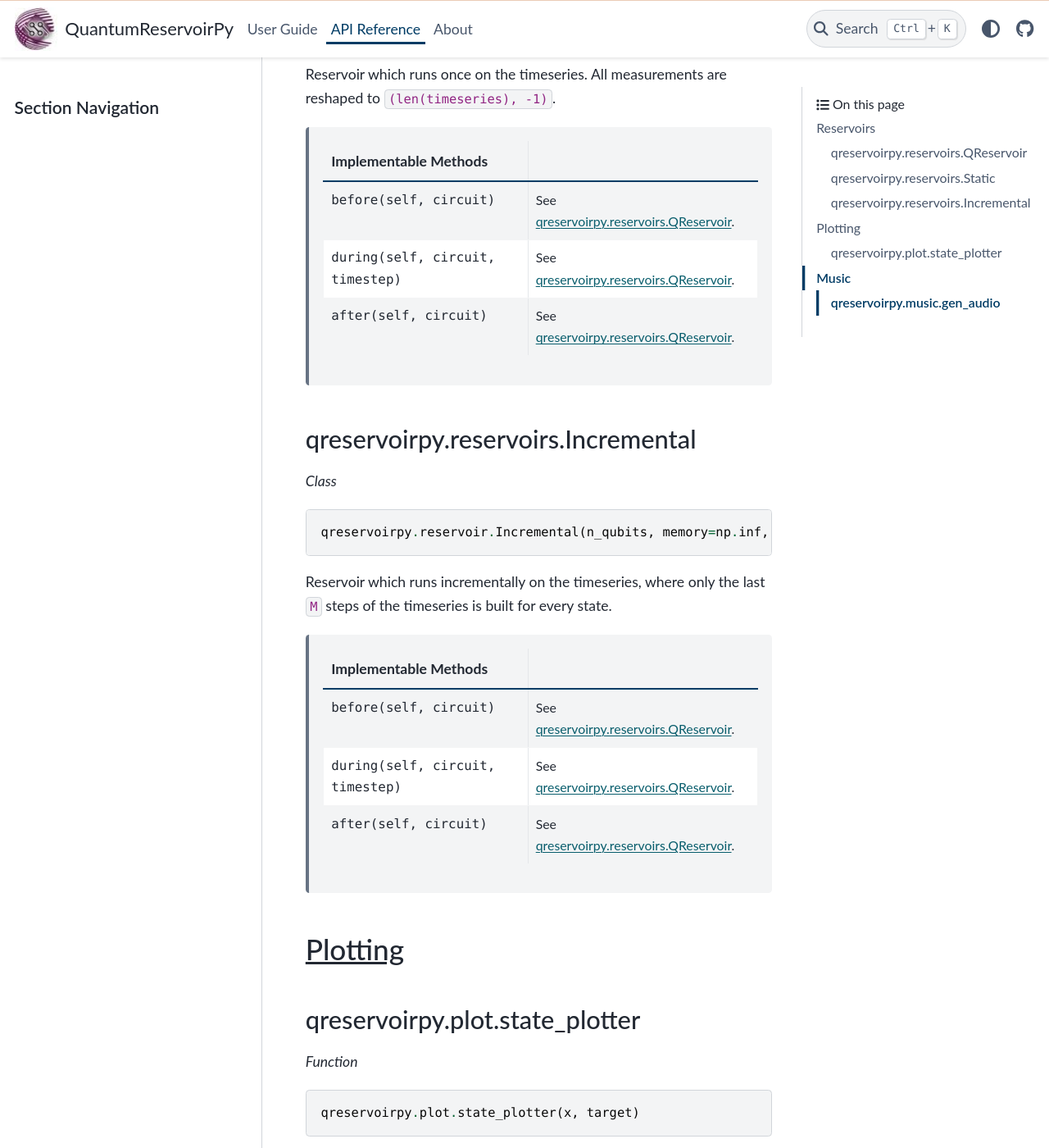
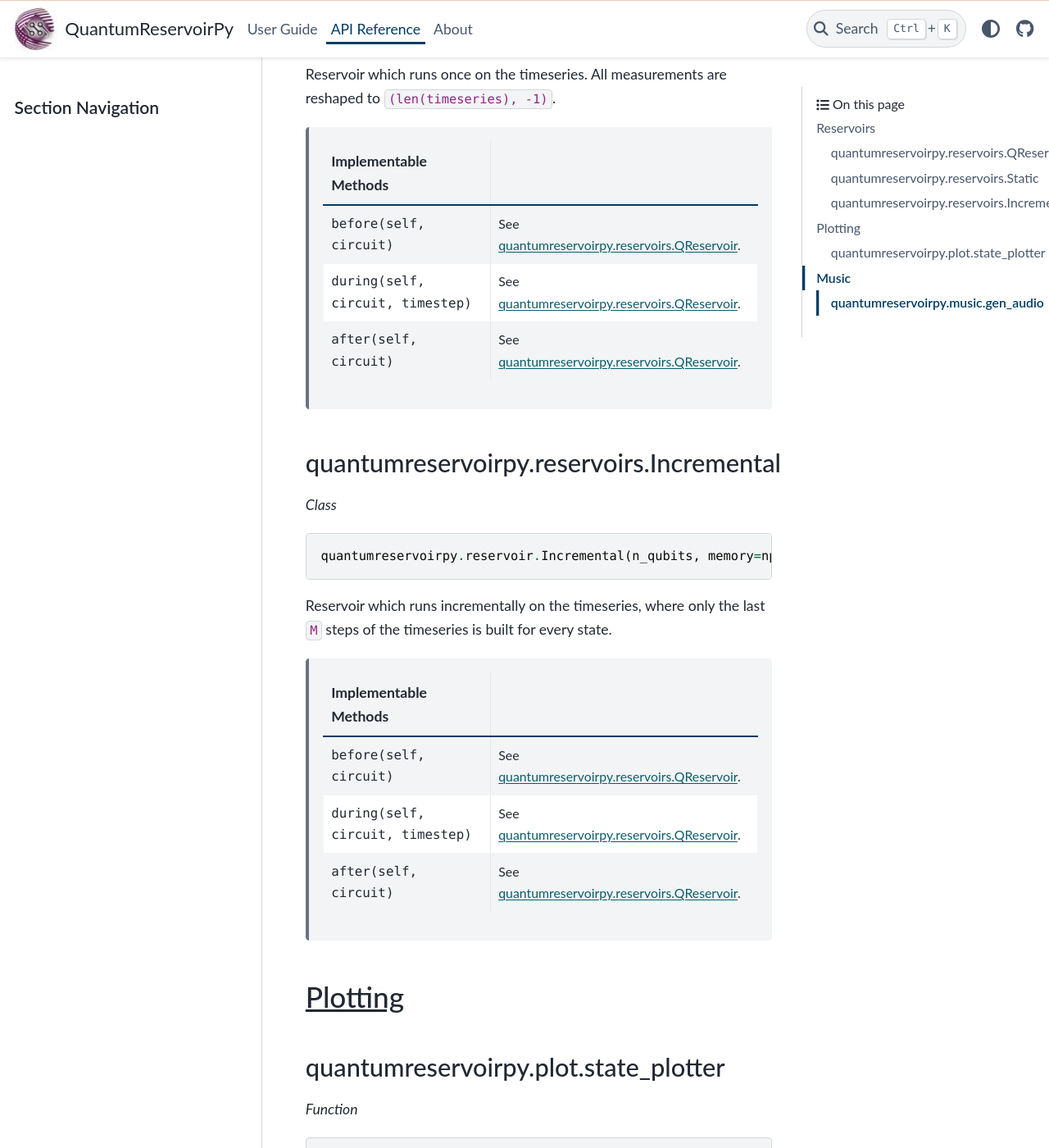
Before and after one commit to OpenQuantumComputing/quantumreservoirpy, a Sphinx documentation site: the page built from docs/api_reference/index.rst, in a window 1280 px wide and 1400 px high, scrolled down 1135 px. Shown: the whole window at 82% size. Built offline with Sphinx 7.4.7 and the PyData theme 0.15.4, drawn with Linux system fonts in a browser that asks for light colours; some of the changed text lies outside the part shown.

Commit message:
Update documentation for release

```diff
--- a/docs/api_reference/index.rst
+++ b/docs/api_reference/index.rst
@@ -7,14 +7,14 @@ API Reference
 Reservoirs
 ==========
 
-qreservoirpy.reservoirs.QReservoir
-----------------------------------
+quantumreservoirpy.reservoirs.QReservoir
+----------------------------------------
 
 *Abstract Class*
 
 .. code-block:: python
 
-    qreservoirpy.reservoirs.QReservoir(n_qubits,  memory=np.inf, backend=None)
+    quantumreservoirpy.reservoirs.QReservoir(n_qubits,  memory=np.inf, backend=None)
 
 
 Reservoir that allows for full customization of all methods.
@@ -30,14 +30,14 @@ Reservoir that allows for full customization of all methods.
    =======================================================  ==============================================================
 
 
-qreservoirpy.reservoirs.Static
-------------------------------
+quantumreservoirpy.reservoirs.Static
+------------------------------------
 
 *Class*
 
 .. code-block:: python
 
-   qreservoirpy.reservoir.Static(n_qubits,  memory=np.inf, backend=None)
+   quantumreservoirpy.reservoir.Static(n_qubits,  memory=np.inf, backend=None)
 
 
 Reservoir which runs once on the timeseries. All measurements are reshaped to ``(len(timeseries), -1)``.
@@ -45,20 +45,20 @@ Reservoir which runs once on the timeseries. All measurements are reshaped to ``
    =======================================================  ==============================================================
    Implementable Methods
    =======================================================  ==============================================================
-   before(self, circuit)                                    See :ref:`qreservoirpy.reservoirs.QReservoir`.
-   during(self, circuit, timestep)                          See :ref:`qreservoirpy.reservoirs.QReservoir`.
-   after(self, circuit)                                     See :ref:`qreservoirpy.reservoirs.QReservoir`.
+   before(self, circuit)                                    See :ref:`quantumreservoirpy.reservoirs.QReservoir`.
+   during(self, circuit, timestep)                          See :ref:`quantumreservoirpy.reservoirs.QReservoir`.
+   after(self, circuit)                                     See :ref:`quantumreservoirpy.reservoirs.QReservoir`.
    =======================================================  ==============================================================
 
 
-qreservoirpy.reservoirs.Incremental
------------------------------------
+quantumreservoirpy.reservoirs.Incremental
+-----------------------------------------
 
 *Class*
 
 .. code-block:: python
 
-   qreservoirpy.reservoir.Incremental(n_qubits, memory=np.inf, backend=None, num_features=-1)
+   quantumreservoirpy.reservoir.Incremental(n_qubits, memory=np.inf, backend=None, num_features=-1)
 
 
 Reservoir which runs incrementally on the timeseries, where only the last ``M`` steps of the timeseries is built for every state.
@@ -66,33 +66,33 @@ Reservoir which runs incrementally on the timeseries, where only the last ``M``
    =======================================================  ==============================================================
    Implementable Methods
    =======================================================  ==============================================================
-   before(self, circuit)                                    See :ref:`qreservoirpy.reservoirs.QReservoir`.
-   during(self, circuit, timestep)                          See :ref:`qreservoirpy.reservoirs.QReservoir`.
-   after(self, circuit)                                     See :ref:`qreservoirpy.reservoirs.QReservoir`.
+   before(self, circuit)                                    See :ref:`quantumreservoirpy.reservoirs.QReservoir`.
+   during(self, circuit, timestep)                          See :ref:`quantumreservoirpy.reservoirs.QReservoir`.
+   after(self, circuit)                                     See :ref:`quantumreservoirpy.reservoirs.QReservoir`.
    =======================================================  ==============================================================
 
 
 Plotting
 ========
 
-qreservoirpy.plot.state_plotter
--------------------------------
+quantumreservoirpy.plot.state_plotter
+-------------------------------------
 
 *Function*
 
 .. code-block:: python
 
-   qreservoirpy.plot.state_plotter(x, target)
+   quantumreservoirpy.plot.state_plotter(x, target)
 
 
 Music
 =====
 
-qreservoirpy.music.gen_audio
-----------------------------
+quantumreservoirpy.music.gen_audio
+----------------------------------
 
 *Function*
 
 .. code-block:: python
 
-   qreservoirpy.music.gen_audio(noter, filename="output.wav", BPM=144)
+   quantumreservoirpy.music.gen_audio(noter, filename="output.wav", BPM=144)
```
Also changed, not shown: docs/user_guide/index.rst (+7 -8 lines), docs/_static/circuit_simple_static.jpg (renamed from ReadmeData/Images/simple_static.jpg).
